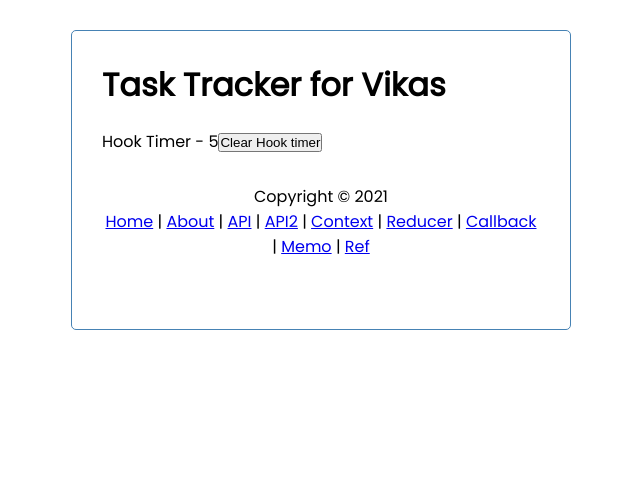
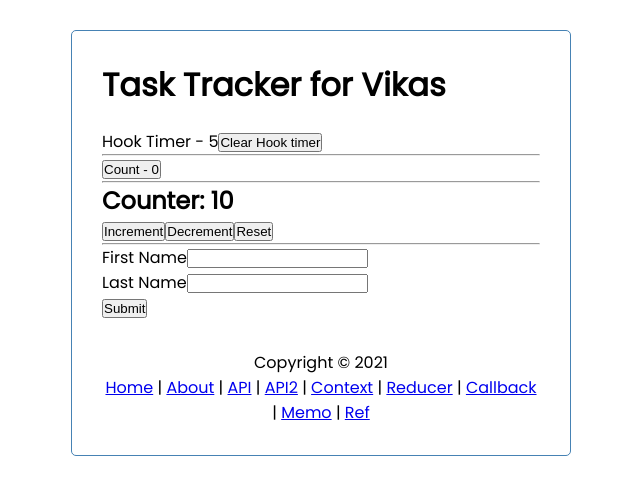
Before and after one commit to vAdyar/react-snippets, a React (Create React App) app: page /ref in a window 1280 px wide. Shown: the top 494 px of the page, without its empty margins (319-959 px from the left). Built offline with nearby package versions, Linux system fonts and the light colour scheme; data requests are answered from the project's data file.

Commit message:
Custom hooks implemetation.

```diff
--- /dev/null
+++ b/src/components/CustomHook/CounterOne.js
@@ -0,0 +1,17 @@
+import React, { useState } from 'react'
+import useCounter from './useCounter'
+
+function CounterOne() {
+    const [count, increment, decrement, reset] = useCounter(10, 2)
+
+    return (
+        <div>
+            <h2>Counter: {count}</h2>
+            <button onClick={increment}>Increment</button>
+            <button onClick={decrement}>Decrement</button>
+            <button onClick={reset}>Reset</button>
+        </div>
+    )
+}
+
+export default CounterOne
--- /dev/null
+++ b/src/components/CustomHook/DocTitleOne.js
@@ -0,0 +1,16 @@
+import React, {useState}from 'react'
+import useDocumentTitle from './useDocumentTitle'
+
+function DocTitleOne() {
+    const [count, setCount] = useState(0)
+
+    useDocumentTitle(count)
+
+    return (
+        <div>
+            <button onClick={() => setCount(count + 1)}>Count - {count}</button>
+        </div>
+    )
+}
+
+export default DocTitleOne
--- /dev/null
+++ b/src/components/CustomHook/UserForm.js
@@ -0,0 +1,34 @@
+import React, { useState } from 'react'
+import useInput from './useInput'
+
+function UserForm() {
+
+    const [firstName, bindFirstName, resetFirstName] = useInput('')
+    const [lastName, bindLastName, resetLastName] = useInput('')
+
+    const submitHandler = e => {
+        e.preventDefault()
+        alert(`Hello ${firstName} ${lastName}`)
+        resetFirstName()
+        resetLastName()
+    }
+
+    return (
+
+        <div>
+            <form onSubmit={submitHandler}>
+                <div>
+                    <label>First Name</label>
+                    <input {...bindFirstName} type='text'></input>
+                </div>
+                <div>
+                    <label>Last Name</label>
+                    <input {...bindLastName}  type='text'></input>
+                </div>
+                <button>Submit</button>
+            </form>
+        </div>
+    )
+}
+
+export default UserForm
--- /dev/null
+++ b/src/components/CustomHook/useCounter.js
@@ -0,0 +1,21 @@
+import { useState } from 'react'
+
+function useCounter(initialCount = 0, value = 1) {
+    const [count, setCount] = useState(initialCount)
+
+    const increment = () => {
+        setCount( prevCount => prevCount + value)
+    }
+
+    const decrement = () => {
+        setCount( prevCount => prevCount - value)
+    }
+
+    const reset = () => {
+        setCount(initialCount)
+    }
+
+    return [count, increment, decrement, reset]
+}
+
+export default useCounter
--- /dev/null
+++ b/src/components/CustomHook/useDocumentTitle.js
@@ -0,0 +1,9 @@
+import {useEffect} from 'react'
+
+function useDocumentTitle(count) {
+    useEffect(() => {
+        document.title = `Count ${count}`
+    },[count])
+}
+
+export default useDocumentTitle
--- /dev/null
+++ b/src/components/CustomHook/useInput.js
@@ -0,0 +1,20 @@
+import {useState} from 'react'
+
+function useInput(initialValue) {
+    const [value, setValue] =  useState(initialValue)
+
+    const reset = () => {
+        setValue(initialValue)
+    }
+
+    const bind = {
+        value,
+        onChange: e => {
+            setValue(e.target.value)
+        }
+    }
+
+    return [value, bind, reset]
+}
+
+export default useInput
--- a/src/components/RefHook/HookTimer.js
+++ b/src/components/RefHook/HookTimer.js
@@ -1,4 +1,7 @@
 import React, { useState, useEffect, useRef } from 'react'
+import CounterOne from '../CustomHook/CounterOne'
+import DocTitleOne from '../CustomHook/DocTitleOne'
+import UserForm from '../CustomHook/UserForm'
 import FocusInput from './FocusInput'
 
 function HookTimer() {
@@ -20,6 +23,12 @@
         <div>
             Hook Timer - {timer}
             <button onClick={() => clearInterval(intervalRef.current)}>Clear Hook timer </button>
+            <hr />
+            <DocTitleOne />
+            <hr />
+            <CounterOne />
+            <hr />
+            <UserForm />
         </div>
     )
 }
```
